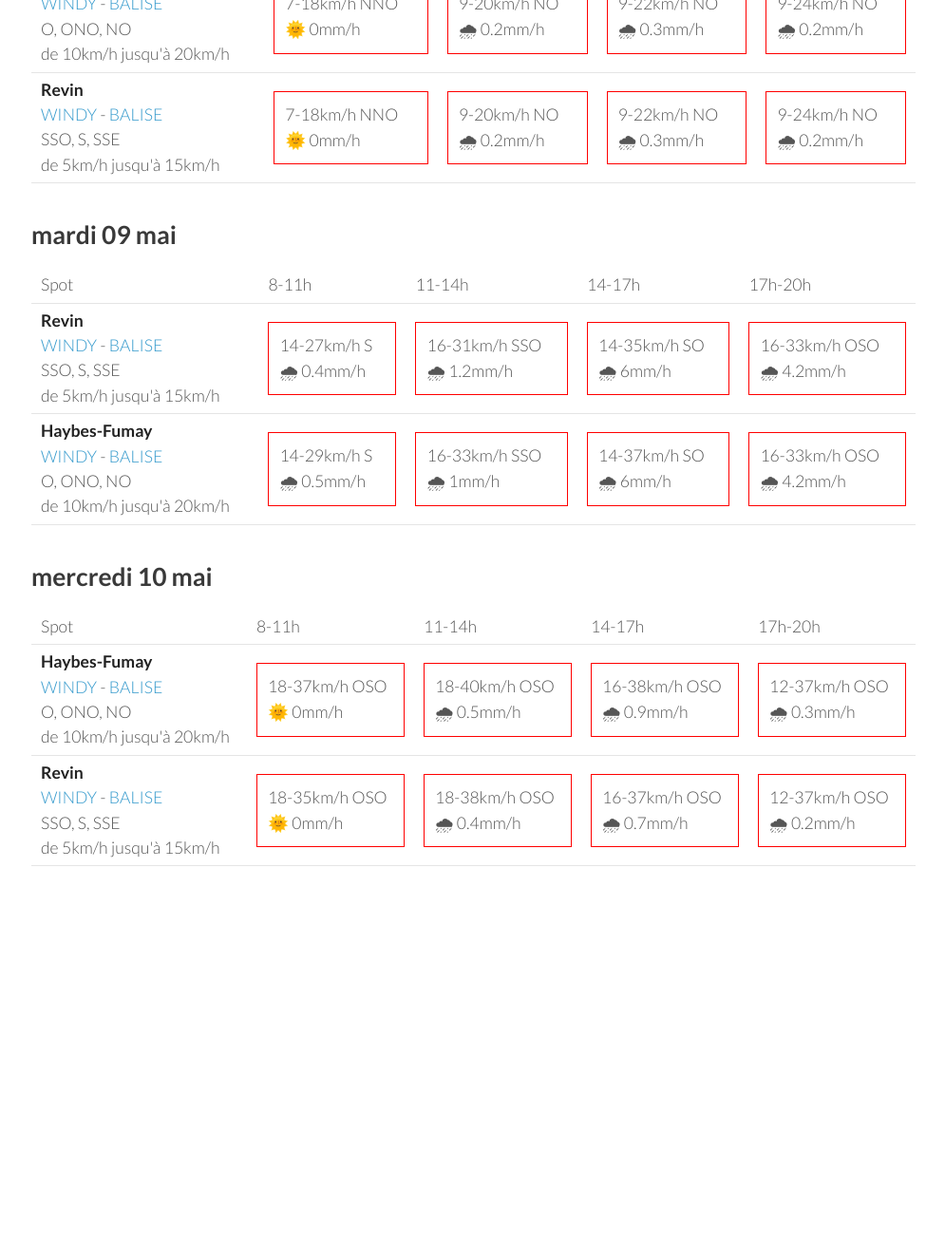
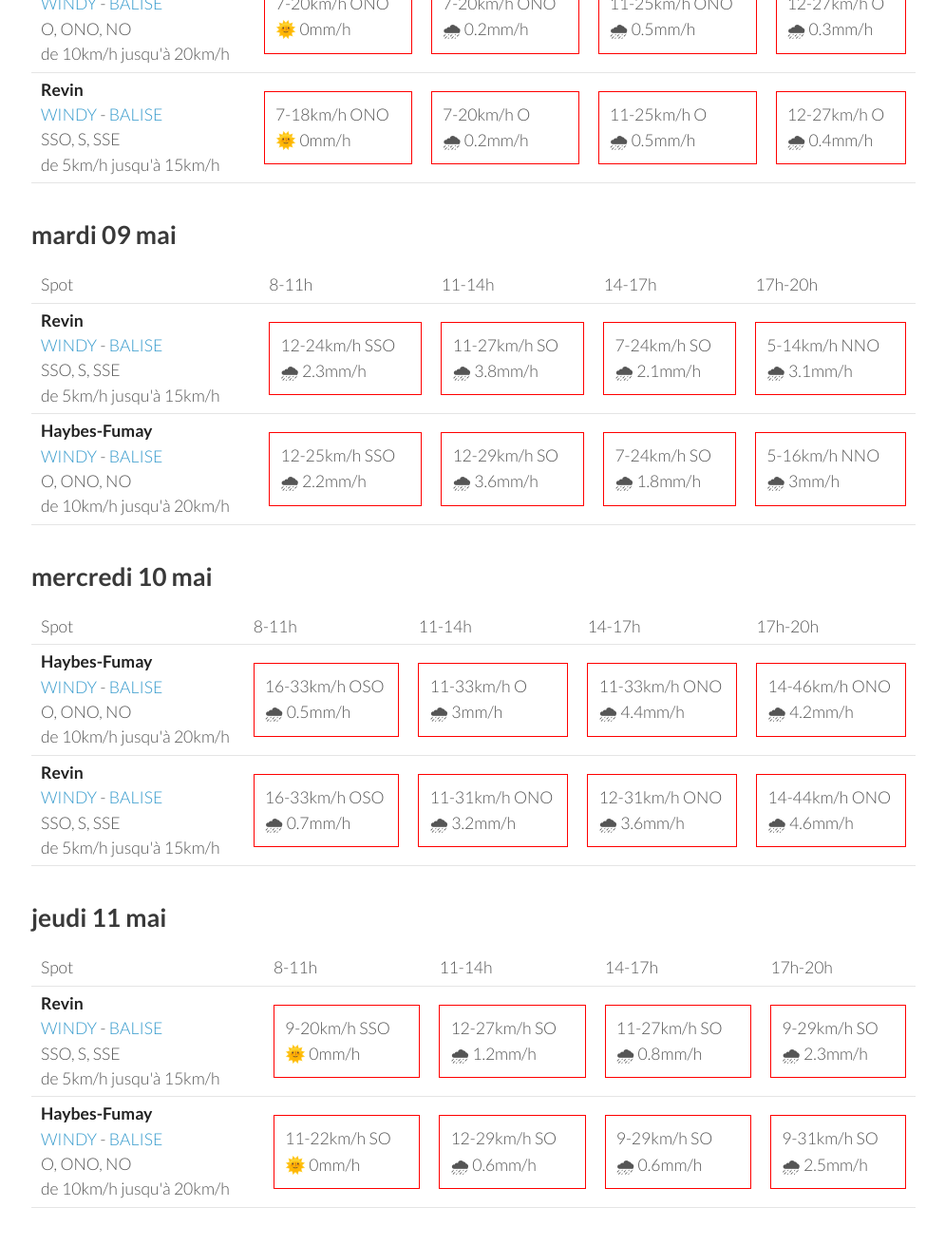
Before and after one commit to parapente-dans-le-nord/parapente-dans-le-nord.github.io, a Jekyll site: the page built from ardennes.markdown, in a window 1280 px wide and 1400 px high, scrolled down 1126 px. Shown: the top 1311 px of the window at 95% size, without its empty margins (25-1020 px from the left). Built offline with Jekyll 4.4.1, drawn with Linux system fonts in a browser that asks for light colours; before the commit the page ends 2166 px from its top, so only the background shows below that; some of the changed text lies outside the part shown.

Commit message:
update index.markdown

```diff
--- a/ardennes.markdown
+++ b/ardennes.markdown
@@ -24,21 +24,19 @@ page mise à jour le samedi 06 mai 10:10
 <tr>
         <td><strong>Revin</strong><br><a href="https://windy.com/49.948/4.625?49.543,4.625,8">WINDY</a> - <span class=""><a href="http://www.balisemeteo.com/balise.php?idBalise=5019">BALISE</a> </span><br> <span class="vent-favorable">SSO, S, SSE</span><br><span class="force-vent">de 5km/h jusqu'à 15km/h</span> </td>
 
-            <td><div class="not-flyable"><p>3-7km/h S</p><p>🌞 0mm/h</p></div></td>
-            <td><div class="not-flyable"><p>5-16km/h SSO</p><p>🌞 0mm/h</p></div></td>
-            <td><div class="not-flyable"><p>9-24km/h SSO</p><p>🌞 0mm/h</p></div></td>
-            <td><div class="not-flyable"><p>5-20km/h SSO</p><p>🌞 0mm/h</p></div></td>
-
+            <td><div class="not-flyable"><p>0-0km/h NA</p><p>🌧️ 0mm/h</p></div></td>
+            <td><div class="not-flyable"><p>5-16km/h SSE</p><p>🌞 0mm/h</p></div></td>
+            <td><div class="not-flyable"><p>7-20km/h S</p><p>🌞 0mm/h</p></div></td>
+            <td><div class="not-flyable"><p>5-20km/h S</p><p>🌞 0mm/h</p></div></td>
 
     </tr>
 <tr>
         <td><strong>Haybes-Fumay</strong><br><a href="https://windy.com/49.998/4.715?49.913,4.738,10">WINDY</a> - <span class=""><a href="http://www.balisemeteo.com/balise.php?idBalise=104">BALISE</a> </span><br> <span class="vent-favorable">O, ONO, NO</span><br><span class="force-vent">de 10km/h jusqu'à 20km/h</span> </td>
 
-            <td><div class="not-flyable"><p>1-1km/h NNO</p><p>🌞 0mm/h</p></div></td>
+            <td><div class="not-flyable"><p>0-0km/h NA</p><p>🌧️ 0mm/h</p></div></td>
+            <td><div class="not-flyable"><p>5-16km/h SSO</p><p>🌞 0mm/h</p></div></td>
+            <td><div class="not-flyable"><p>7-20km/h SSO</p><p>🌞 0mm/h</p></div></td>
             <td><div class="not-flyable"><p>5-16km/h SO</p><p>🌞 0mm/h</p></div></td>
-            <td><div class="not-flyable"><p>9-24km/h SO</p><p>🌞 0mm/h</p></div></td>
-            <td><div class="not-flyable"><p>7-20km/h OSO</p><p>🌞 0mm/h</p></div></td>
-
 
     </tr>
 
@@ -60,20 +58,20 @@ page mise à jour le samedi 06 mai 10:10
 <tr>
         <td><strong>Revin</strong><br><a href="https://windy.com/49.948/4.625?49.543,4.625,8">WINDY</a> - <span class=""><a href="http://www.balisemeteo.com/balise.php?idBalise=5019">BALISE</a> </span><br> <span class="vent-favorable">SSO, S, SSE</span><br><span class="force-vent">de 5km/h jusqu'à 15km/h</span> </td>
 
-            <td><div class="not-flyable"><p>0-3km/h E</p><p>🌧 4.6mm/h</p></div></td>
-            <td><div class="not-flyable"><p>3-9km/h SSO</p><p>🌧 9mm/h</p></div></td>
-            <td><div class="not-flyable"><p>1-12km/h SSE</p><p>🌧 4mm/h</p></div></td>
-            <td><div class="flyable"><p>5-9km/h SSO</p><p>🌧 0.5mm/h</p></div></td>
+            <td><div class="not-flyable"><p>5-12km/h OSO</p><p>🌧 8mm/h</p></div></td>
+            <td><div class="not-flyable"><p>3-11km/h NE</p><p>🌧 4.5mm/h</p></div></td>
+            <td><div class="not-flyable"><p>1-12km/h O</p><p>🌧 0.8mm/h</p></div></td>
+            <td><div class="not-flyable"><p>5-16km/h NNO</p><p>🌧 1.3mm/h</p></div></td>
 
 
     </tr>
 <tr>
         <td><strong>Haybes-Fumay</strong><br><a href="https://windy.com/49.998/4.715?49.913,4.738,10">WINDY</a> - <span class=""><a href="http://www.balisemeteo.com/balise.php?idBalise=104">BALISE</a> </span><br> <span class="vent-favorable">O, ONO, NO</span><br><span class="force-vent">de 10km/h jusqu'à 20km/h</span> </td>
 
-            <td><div class="not-flyable"><p>1-3km/h ENE</p><p>🌧 3.5mm/h</p></div></td>
-            <td><div class="not-flyable"><p>3-11km/h OSO</p><p>🌧 10mm/h</p></div></td>
-            <td><div class="not-flyable"><p>1-11km/h ONO</p><p>🌧 0.4mm/h</p></div></td>
-            <td><div class="not-flyable"><p>5-14km/h NNE</p><p>🌞 0mm/h</p></div></td>
+            <td><div class="not-flyable"><p>3-7km/h S</p><p>🌧 2.9mm/h</p></div></td>
+            <td><div class="not-flyable"><p>3-11km/h NE</p><p>🌧 6mm/h</p></div></td>
+            <td><div class="not-flyable"><p>3-9km/h NNO</p><p>🌧 0.5mm/h</p></div></td>
+            <td><div class="not-flyable"><p>5-12km/h N</p><p>🌞 0mm/h</p></div></td>
 
 
     </tr>
@@ -96,20 +94,20 @@ page mise à jour le samedi 06 mai 10:10
 <tr>
         <td><strong>Haybes-Fumay</strong><br><a href="https://windy.com/49.998/4.715?49.913,4.738,10">WINDY</a> - <span class=""><a href="http://www.balisemeteo.com/balise.php?idBalise=104">BALISE</a> </span><br> <span class="vent-favorable">O, ONO, NO</span><br><span class="force-vent">de 10km/h jusqu'à 20km/h</span> </td>
 
-            <td><div class="not-flyable"><p>7-18km/h NNO</p><p>🌞 0mm/h</p></div></td>
-            <td><div class="not-flyable"><p>9-20km/h NO</p><p>🌧 0.2mm/h</p></div></td>
-            <td><div class="not-flyable"><p>9-22km/h NO</p><p>🌧 0.3mm/h</p></div></td>
-            <td><div class="not-flyable"><p>9-24km/h NO</p><p>🌧 0.2mm/h</p></div></td>
+            <td><div class="not-flyable"><p>7-20km/h ONO</p><p>🌞 0mm/h</p></div></td>
+            <td><div class="not-flyable"><p>7-20km/h ONO</p><p>🌧 0.2mm/h</p></div></td>
+            <td><div class="not-flyable"><p>11-25km/h ONO</p><p>🌧 0.5mm/h</p></div></td>
+            <td><div class="not-flyable"><p>12-27km/h O</p><p>🌧 0.3mm/h</p></div></td>
 
 
     </tr>
 <tr>
         <td><strong>Revin</strong><br><a href="https://windy.com/49.948/4.625?49.543,4.625,8">WINDY</a> - <span class=""><a href="http://www.balisemeteo.com/balise.php?idBalise=5019">BALISE</a> </span><br> <span class="vent-favorable">SSO, S, SSE</span><br><span class="force-vent">de 5km/h jusqu'à 15km/h</span> </td>
 
-            <td><div class="not-flyable"><p>7-18km/h NNO</p><p>🌞 0mm/h</p></div></td>
-            <td><div class="not-flyable"><p>9-20km/h NO</p><p>🌧 0.2mm/h</p></div></td>
-            <td><div class="not-flyable"><p>9-22km/h NO</p><p>🌧 0.3mm/h</p></div></td>
-            <td><div class="not-flyable"><p>9-24km/h NO</p><p>🌧 0.2mm/h</p></div></td>
+            <td><div class="not-flyable"><p>7-18km/h ONO</p><p>🌞 0mm/h</p></div></td>
+            <td><div class="not-flyable"><p>7-20km/h O</p><p>🌧 0.2mm/h</p></div></td>
+            <td><div class="not-flyable"><p>11-25km/h O</p><p>🌧 0.5mm/h</p></div></td>
+            <td><div class="not-flyable"><p>12-27km/h O</p><p>🌧 0.4mm/h</p></div></td>
 
 
     </tr>
@@ -132,20 +130,20 @@ page mise à jour le samedi 06 mai 10:10
 <tr>
         <td><strong>Revin</strong><br><a href="https://windy.com/49.948/4.625?49.543,4.625,8">WINDY</a> - <span class=""><a href="http://www.balisemeteo.com/balise.php?idBalise=5019">BALISE</a> </span><br> <span class="vent-favorable">SSO, S, SSE</span><br><span class="force-vent">de 5km/h jusqu'à 15km/h</span> </td>
 
-            <td><div class="not-flyable"><p>14-27km/h S</p><p>🌧 0.4mm/h</p></div></td>
-            <td><div class="not-flyable"><p>16-31km/h SSO</p><p>🌧 1.2mm/h</p></div></td>
-            <td><div class="not-flyable"><p>14-35km/h SO</p><p>🌧 6mm/h</p></div></td>
-            <td><div class="not-flyable"><p>16-33km/h OSO</p><p>🌧 4.2mm/h</p></div></td>
+            <td><div class="not-flyable"><p>12-24km/h SSO</p><p>🌧 2.3mm/h</p></div></td>
+            <td><div class="not-flyable"><p>11-27km/h SO</p><p>🌧 3.8mm/h</p></div></td>
+            <td><div class="not-flyable"><p>7-24km/h SO</p><p>🌧 2.1mm/h</p></div></td>
+            <td><div class="not-flyable"><p>5-14km/h NNO</p><p>🌧 3.1mm/h</p></div></td>
 
 
     </tr>
 <tr>
         <td><strong>Haybes-Fumay</strong><br><a href="https://windy.com/49.998/4.715?49.913,4.738,10">WINDY</a> - <span class=""><a href="http://www.balisemeteo.com/balise.php?idBalise=104">BALISE</a> </span><br> <span class="vent-favorable">O, ONO, NO</span><br><span class="force-vent">de 10km/h jusqu'à 20km/h</span> </td>
 
-            <td><div class="not-flyable"><p>14-29km/h S</p><p>🌧 0.5mm/h</p></div></td>
-            <td><div class="not-flyable"><p>16-33km/h SSO</p><p>🌧 1mm/h</p></div></td>
-            <td><div class="not-flyable"><p>14-37km/h SO</p><p>🌧 6mm/h</p></div></td>
-            <td><div class="not-flyable"><p>16-33km/h OSO</p><p>🌧 4.2mm/h</p></div></td>
+            <td><div class="not-flyable"><p>12-25km/h SSO</p><p>🌧 2.2mm/h</p></div></td>
+            <td><div class="not-flyable"><p>12-29km/h SO</p><p>🌧 3.6mm/h</p></div></td>
+            <td><div class="not-flyable"><p>7-24km/h SO</p><p>🌧 1.8mm/h</p></div></td>
+            <td><div class="not-flyable"><p>5-16km/h NNO</p><p>🌧 3mm/h</p></div></td>
 
 
     </tr>
@@ -168,20 +166,20 @@ page mise à jour le samedi 06 mai 10:10
 <tr>
         <td><strong>Haybes-Fumay</strong><br><a href="https://windy.com/49.998/4.715?49.913,4.738,10">WINDY</a> - <span class=""><a href="http://www.balisemeteo.com/balise.php?idBalise=104">BALISE</a> </span><br> <span class="vent-favorable">O, ONO, NO</span><br><span class="force-vent">de 10km/h jusqu'à 20km/h</span> </td>
 
-            <td><div class="not-flyable"><p>18-37km/h OSO</p><p>🌞 0mm/h</p></div></td>
-            <td><div class="not-flyable"><p>18-40km/h OSO</p><p>🌧 0.5mm/h</p></div></td>
-            <td><div class="not-flyable"><p>16-38km/h OSO</p><p>🌧 0.9mm/h</p></div></td>
-            <td><div class="not-flyable"><p>12-37km/h OSO</p><p>🌧 0.3mm/h</p></div></td>
+            <td><div class="not-flyable"><p>16-33km/h OSO</p><p>🌧 0.5mm/h</p></div></td>
+            <td><div class="not-flyable"><p>11-33km/h O</p><p>🌧 3mm/h</p></div></td>
+            <td><div class="not-flyable"><p>11-33km/h ONO</p><p>🌧 4.4mm/h</p></div></td>
+            <td><div class="not-flyable"><p>14-46km/h ONO</p><p>🌧 4.2mm/h</p></div></td>
 
 
     </tr>
 <tr>
         <td><strong>Revin</strong><br><a href="https://windy.com/49.948/4.625?49.543,4.625,8">WINDY</a> - <span class=""><a href="http://www.balisemeteo.com/balise.php?idBalise=5019">BALISE</a> </span><br> <span class="vent-favorable">SSO, S, SSE</span><br><span class="force-vent">de 5km/h jusqu'à 15km/h</span> </td>
 
-            <td><div class="not-flyable"><p>18-35km/h OSO</p><p>🌞 0mm/h</p></div></td>
-            <td><div class="not-flyable"><p>18-38km/h OSO</p><p>🌧 0.4mm/h</p></div></td>
-            <td><div class="not-flyable"><p>16-37km/h OSO</p><p>🌧 0.7mm/h</p></div></td>
-            <td><div class="not-flyable"><p>12-37km/h OSO</p><p>🌧 0.2mm/h</p></div></td>
+            <td><div class="not-flyable"><p>16-33km/h OSO</p><p>🌧 0.7mm/h</p></div></td>
+            <td><div class="not-flyable"><p>11-31km/h ONO</p><p>🌧 3.2mm/h</p></div></td>
+            <td><div class="not-flyable"><p>12-31km/h ONO</p><p>🌧 3.6mm/h</p></div></td>
+            <td><div class="not-flyable"><p>14-44km/h ONO</p><p>🌧 4.6mm/h</p></div></td>
 
 
     </tr>
@@ -189,3 +187,39 @@ page mise à jour le samedi 06 mai 10:10
 </tbody>
 </table>
 {:/}
+## jeudi 11 mai
+
+{::nomarkdown}
+<table>
+  <tbody>
+    <tr>
+      <td>Spot</td>
+      <td>8-11h</td>
+      <td>11-14h</td>
+      <td>14-17h</td>
+      <td>17h-20h</td>
+    </tr>
+<tr>
+        <td><strong>Revin</strong><br><a href="https://windy.com/49.948/4.625?49.543,4.625,8">WINDY</a> - <span class=""><a href="http://www.balisemeteo.com/balise.php?idBalise=5019">BALISE</a> </span><br> <span class="vent-favorable">SSO, S, SSE</span><br><span class="force-vent">de 5km/h jusqu'à 15km/h</span> </td>
+
+            <td><div class="not-flyable"><p>9-20km/h SSO</p><p>🌞 0mm/h</p></div></td>
+            <td><div class="not-flyable"><p>12-27km/h SO</p><p>🌧 1.2mm/h</p></div></td>
+            <td><div class="not-flyable"><p>11-27km/h SO</p><p>🌧 0.8mm/h</p></div></td>
+            <td><div class="not-flyable"><p>9-29km/h SO</p><p>🌧 2.3mm/h</p></div></td>
+
+
+    </tr>
+<tr>
+        <td><strong>Haybes-Fumay</strong><br><a href="https://windy.com/49.998/4.715?49.913,4.738,10">WINDY</a> - <span class=""><a href="http://www.balisemeteo.com/balise.php?idBalise=104">BALISE</a> </span><br> <span class="vent-favorable">O, ONO, NO</span><br><span class="force-vent">de 10km/h jusqu'à 20km/h</span> </td>
+
+            <td><div class="not-flyable"><p>11-22km/h SO</p><p>🌞 0mm/h</p></div></td>
+            <td><div class="not-flyable"><p>12-29km/h SO</p><p>🌧 0.6mm/h</p></div></td>
+            <td><div class="not-flyable"><p>9-29km/h SO</p><p>🌧 0.6mm/h</p></div></td>
+            <td><div class="not-flyable"><p>9-31km/h SO</p><p>🌧 2.5mm/h</p></div></td>
+
+
+    </tr>
+
+</tbody>
+</table>
+{:/}
```
Also changed, not shown: other parts of ardennes.markdown (+1 -1 lines).
